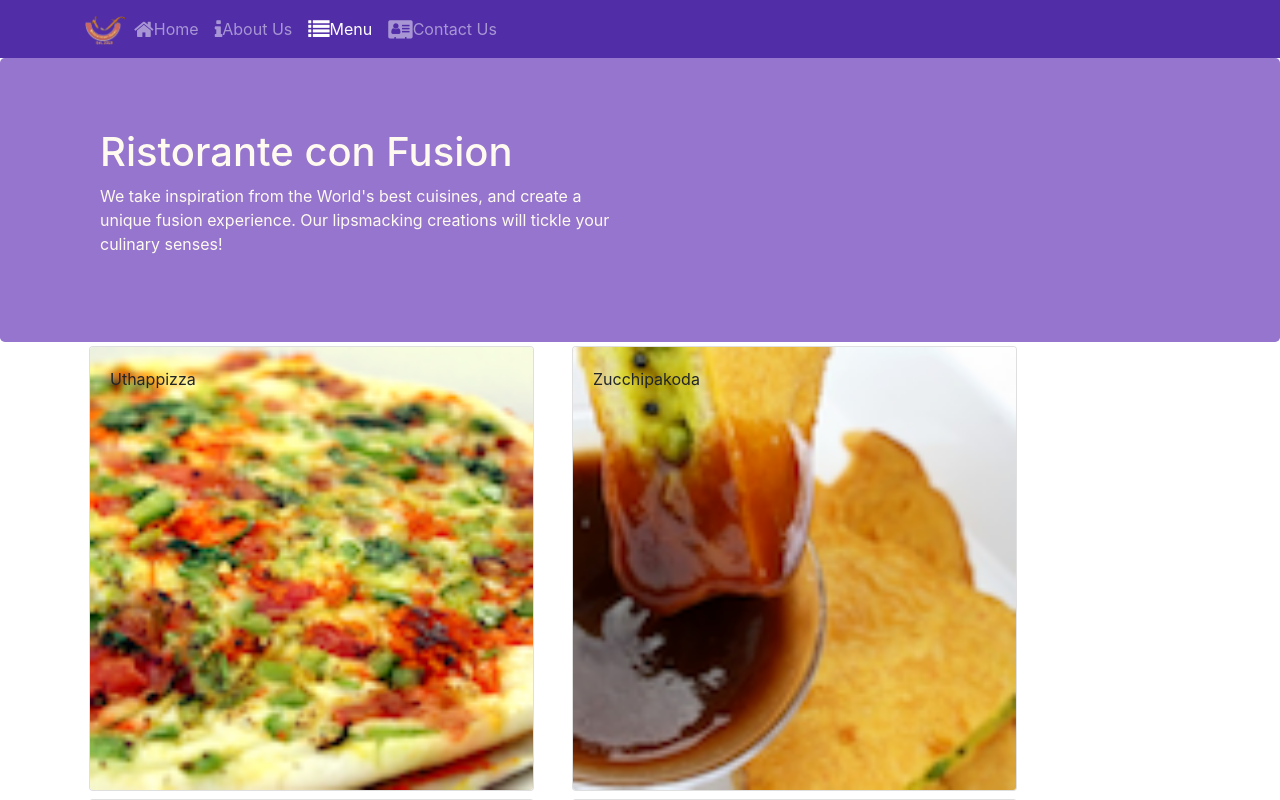
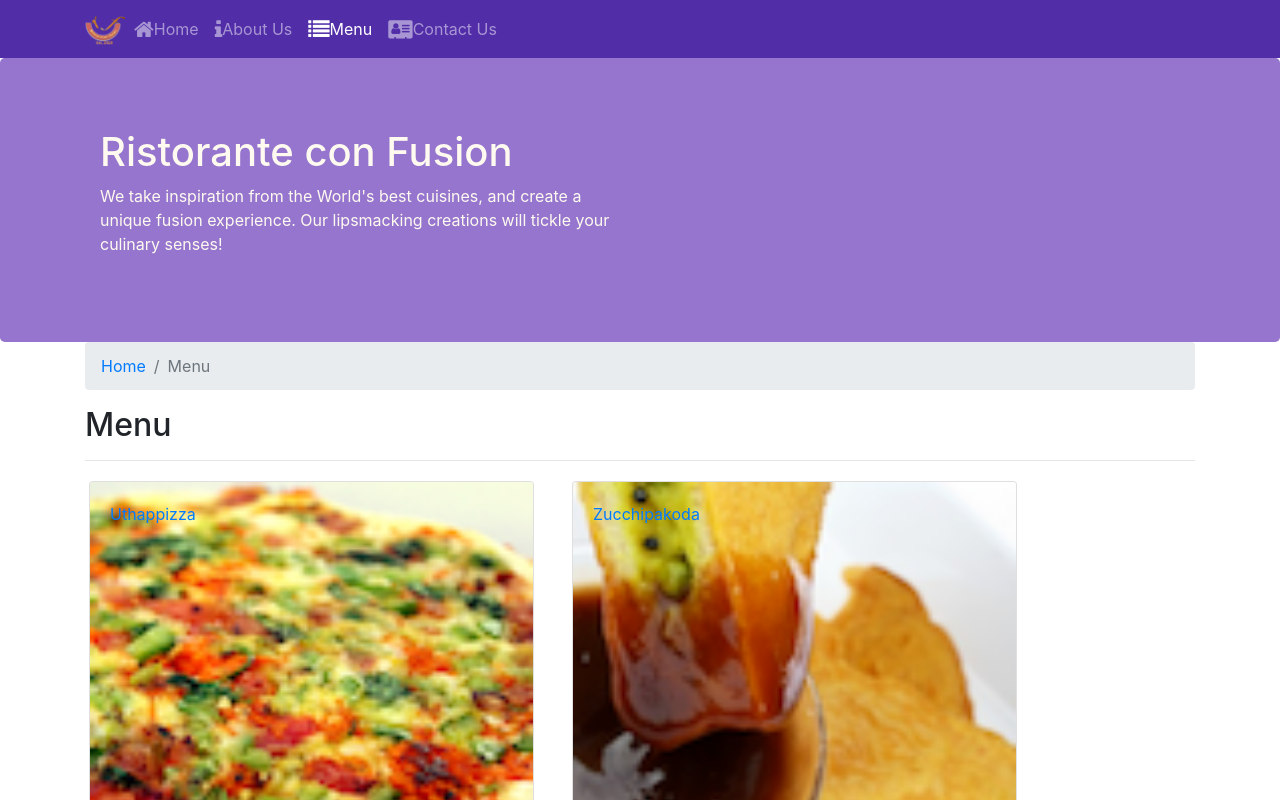
Before and after one commit to Pydeveloper07/ReactCoursera, a React (Create React App) app: page /menu in a window 1280 px wide. Shown: the top 800 px of the page. Built offline with nearby package versions, Linux system fonts and the light colour scheme.

Commit message:
Single Page Applications Part II

```diff
--- a/src/components/ContactUsComponent.js
+++ b/src/components/ContactUsComponent.js
@@ -1,8 +1,22 @@
 import React from 'react';
+import {Breadcrumb, BreadcrumbItem} from 'reactstrap';
+import {Link} from 'react-router-dom';
 
 function ContactUs(){
     return(
         <div className="container">
+            <div className='row'>
+                <div className='col-12'>
+                    <Breadcrumb>
+                        <BreadcrumbItem><Link to={'/home'}>Home</Link></BreadcrumbItem>
+                        <BreadcrumbItem active>ContactUs</BreadcrumbItem>
+                    </Breadcrumb>
+                </div>
+                <div className='col-12'>
+                    <h2>Contact Us</h2>
+                    <hr />
+                </div>
+            </div>
             <div className="row row-content">
                 <div className="col-12">
                 <h3>Location Information</h3>
--- a/src/components/DishDetailComponent.js
+++ b/src/components/DishDetailComponent.js
@@ -1,5 +1,7 @@
 import React from 'react';
 import {Card, CardImg, CardTitle, CardBody, CardText} from 'reactstrap';
+import {Breadcrumb, BreadcrumbItem} from 'reactstrap';
+import {Link} from 'react-router-dom';
 
 function RenderDish({dish}){
     if (dish != null){
@@ -30,6 +32,20 @@ function RenderComments({comments}){
 
 const DishDetail = (props) => {
     return(
+        <div className='container'>
+            <div className='row'>
+                <div className='col-12'>
+                    <Breadcrumb>
+                        <BreadcrumbItem><Link to='/home'>Home</Link></BreadcrumbItem>
+                        <BreadcrumbItem><Link to='/menu'>Menu</Link></BreadcrumbItem>
+                        <BreadcrumbItem active>{props.dish.name}</BreadcrumbItem>
+                    </Breadcrumb>
+                </div>
+                <div className='col-12'>
+                    <h2>Dish Detail</h2>
+                    <hr />
+                </div>
+            </div>
             <div className='row'>
                 <div className='col-12 col-md-5 m-1'>
                     <RenderDish dish={props.dish} />
@@ -37,10 +53,12 @@ const DishDetail = (props) => {
                 <div className='col-12 col-md-5 m-1'>
                     <h3>Comments</h3>
                     <ul className='list-unstyled'>
-                    <RenderComments comments={props.dish.comments} />
+                        <RenderComments comments={props.comments} />
                     </ul>
                 </div>
             </div>
+        </div>
+
     );
 }
 
--- a/src/components/MainComponent.js
+++ b/src/components/MainComponent.js
@@ -3,6 +3,7 @@ import Header from './HeaderComponent';
 import Footer from './FooterComponent';
 import Menu from './MenuComponent';
 import Home from './HomeComponent';
+import DishDetail from './DishDetailComponent';
 import ContactUs from './ContactUsComponent';
 import {Switch, Route, Redirect} from 'react-router-dom';
 import DISHES from '../shared/dishes';
@@ -30,12 +31,19 @@ class Main extends Component {
         />
       );
     }
+    const DishWithId = ({match}) => {
+      return (
+        <DishDetail dish={this.state.dishes.filter((dish) => parseInt(match.params.dishId) === dish.id)[0]}
+          comments={this.state.comments.filter((comment) => comment.dishId === parseInt(match.params.dishId))} />
+      );
+    }
     return (
     <div>
       <Header />
       <Switch>
         <Route path='/home' component={HomePage} />
         <Route exact path='/menu' component={() => <Menu dishes={this.state.dishes} />} />
+        <Route path='/menu/:dishId' component={DishWithId} />
         <Route exact path='/contactUs' component={ContactUs} />
         <Redirect to='/home' />
       </Switch>
--- a/src/components/MenuComponent.js
+++ b/src/components/MenuComponent.js
@@ -1,13 +1,17 @@
 import React from 'react';
 import {Card, CardImg, CardImgOverlay, CardTitle} from 'reactstrap';
+import {Link} from 'react-router-dom';
+import {Breadcrumb, BreadcrumbItem} from 'reactstrap';
 
 function RenderMenuItem({dish, onClick}){
     return (
-        <Card onClick={() => onClick(dish.id)}>
-            <CardImg width='100%' src={dish.image} alt={dish.name} />
-            <CardImgOverlay>
-            <CardTitle>{dish.name}</CardTitle>
-            </CardImgOverlay>
+        <Card>
+            <Link to={`/menu/${dish.id}`}>
+                <CardImg width='100%' src={dish.image} alt={dish.name} />
+                <CardImgOverlay>
+                <CardTitle>{dish.name}</CardTitle>
+                </CardImgOverlay>
+            </Link>
         </Card>
     );
 }
@@ -16,12 +20,24 @@ const Menu = (props) => {
     const menu = props.dishes.map((dish) => {
           return (
               <div key={dish.id} className='col-12 col-md-5 m-1'>
-                  <RenderMenuItem dish={dish} onClick={props.onClick} />
+                  <RenderMenuItem dish={dish} />
               </div>
           );
         });
     return(
         <div className='container'>
+            <div className='row'>
+                <div className='col-12'>
+                    <Breadcrumb>
+                        <BreadcrumbItem><Link to={'/home'}>Home</Link></BreadcrumbItem>
+                        <BreadcrumbItem active>Menu</BreadcrumbItem>
+                    </Breadcrumb>
+                </div>
+                <div className='col-12'>
+                    <h2>Menu</h2>
+                    <hr />
+                </div>
+            </div>
             <div className='row'>
                 {menu}
             </div>
```
Lines whose indentation alone changed are shown as unchanged.
